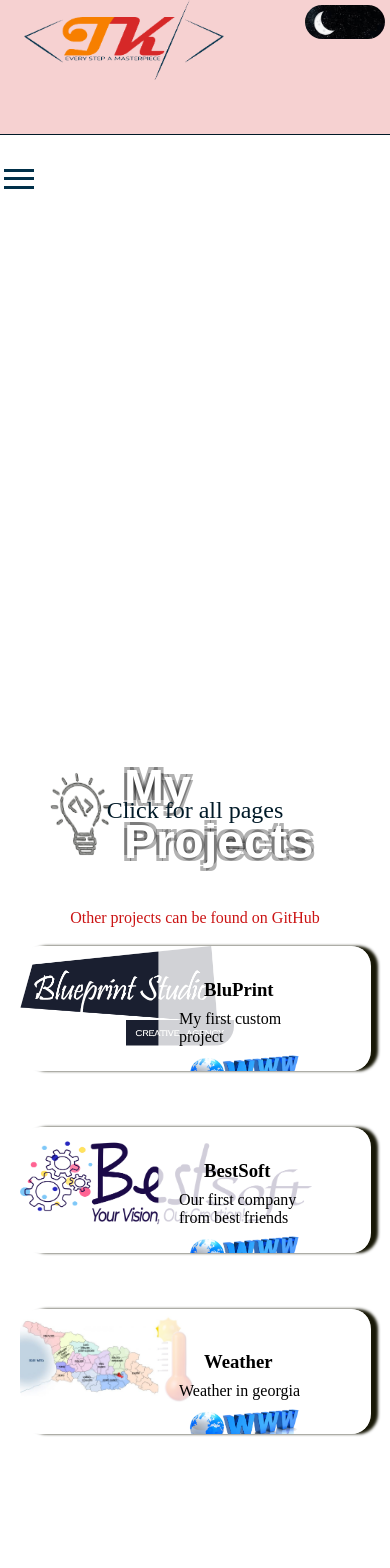
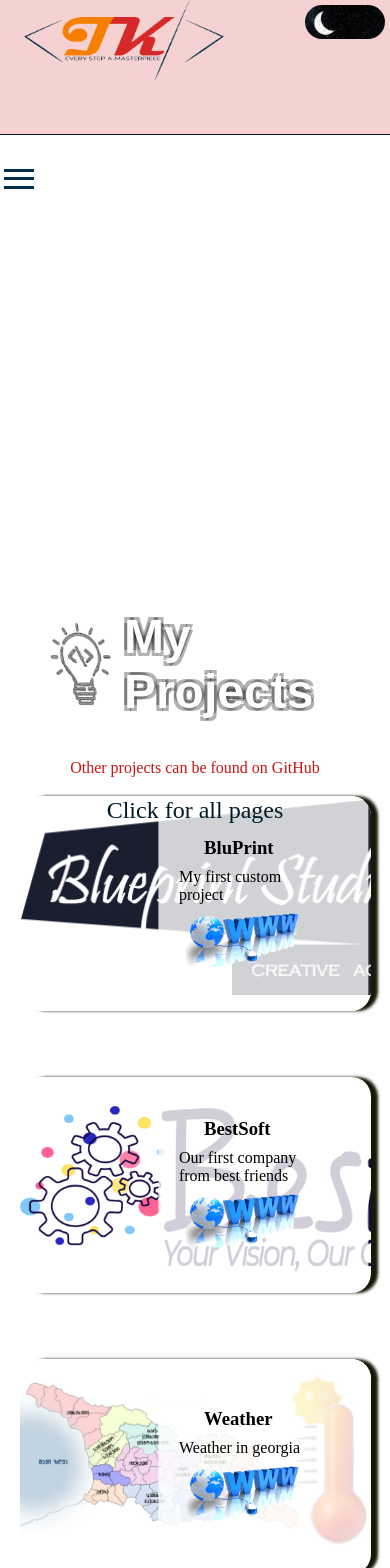
Before and after one commit to teokartvelishvili/aboutme, a React (Create React App) app: page /Projects in a window 390 px wide. Shown: the top 1568 px of the page. Built offline with nearby package versions, Linux system fonts and the light colour scheme.

Commit message:
Update Projects.css

```diff
--- a/src/Pages/MyProjects/Projects.css
+++ b/src/Pages/MyProjects/Projects.css
@@ -220,7 +220,7 @@
   }
 
   .box {
-    height: 100px;
+    max-height: 200px;
     width: 90vh;
   }
 
```
